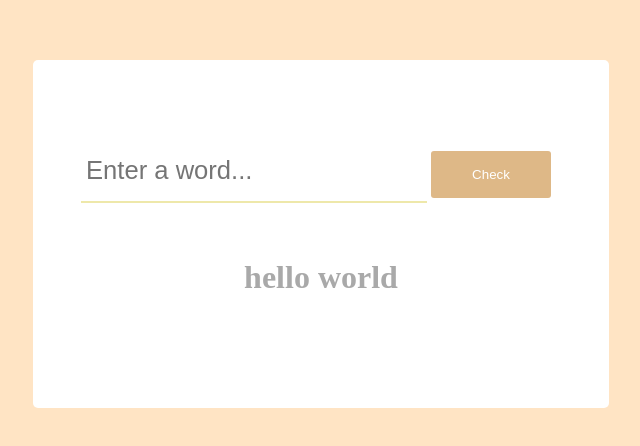
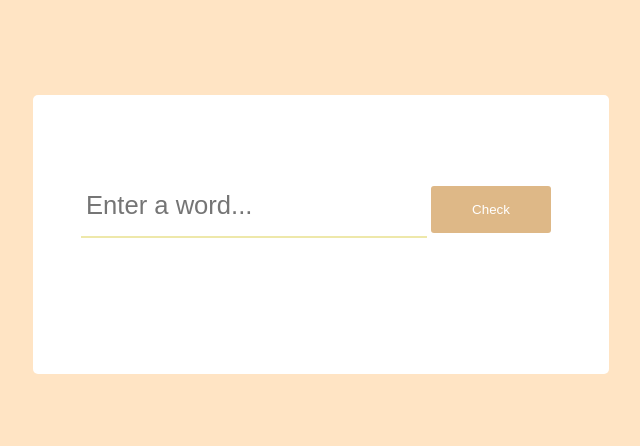
Before and after one commit to meryemkutlu/100-day-javascript, a plain HTML site: page day-5-palindrome-checker/index.html in a window 1280 px wide. Shown: the part 174-620 px from the top of the page, without its empty margins (319-959 px from the left). Drawn offline with Linux system fonts and the light colour scheme.

Commit message:
clean up redundant code

```diff
--- a/day-5-palindrome-checker/index.html
+++ b/day-5-palindrome-checker/index.html
@@ -16,7 +16,7 @@
         <div class="container pal">
             <input type="text" class="input-text" placeholder="Enter a word...">
             <button class="btn">Check</button>
-            <p class="result">hello world</p>
+            <p class="result"></p>
         </div>
     </section>
 </body>
```
